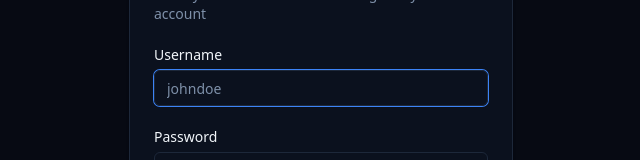
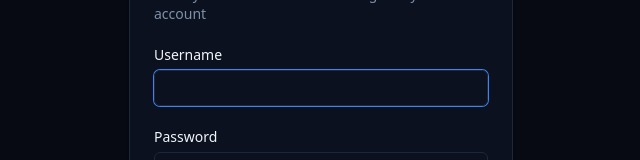
Before and after one commit to Christianoooooo/sharely, a React (Vite) app in the folder client/: page /auth/login in a window 1280 px wide. Shown: the part 309-469 px from the top of the page, without its empty margins (319-959 px from the left). Built offline with nearby package versions, Linux system fonts and the light colour scheme; no server answers; the HTML template or start-up script is replaced by a standard one.

Commit message:
Update Login.jsx

```diff
--- a/client/src/pages/Login.jsx
+++ b/client/src/pages/Login.jsx
@@ -54,7 +54,6 @@ function LoginForm({ className, ...props }) {
                   id="username"
                   name="username"
                   type="text"
-                  placeholder="johndoe"
                   autoComplete="username"
                   required
                   autoFocus
```
